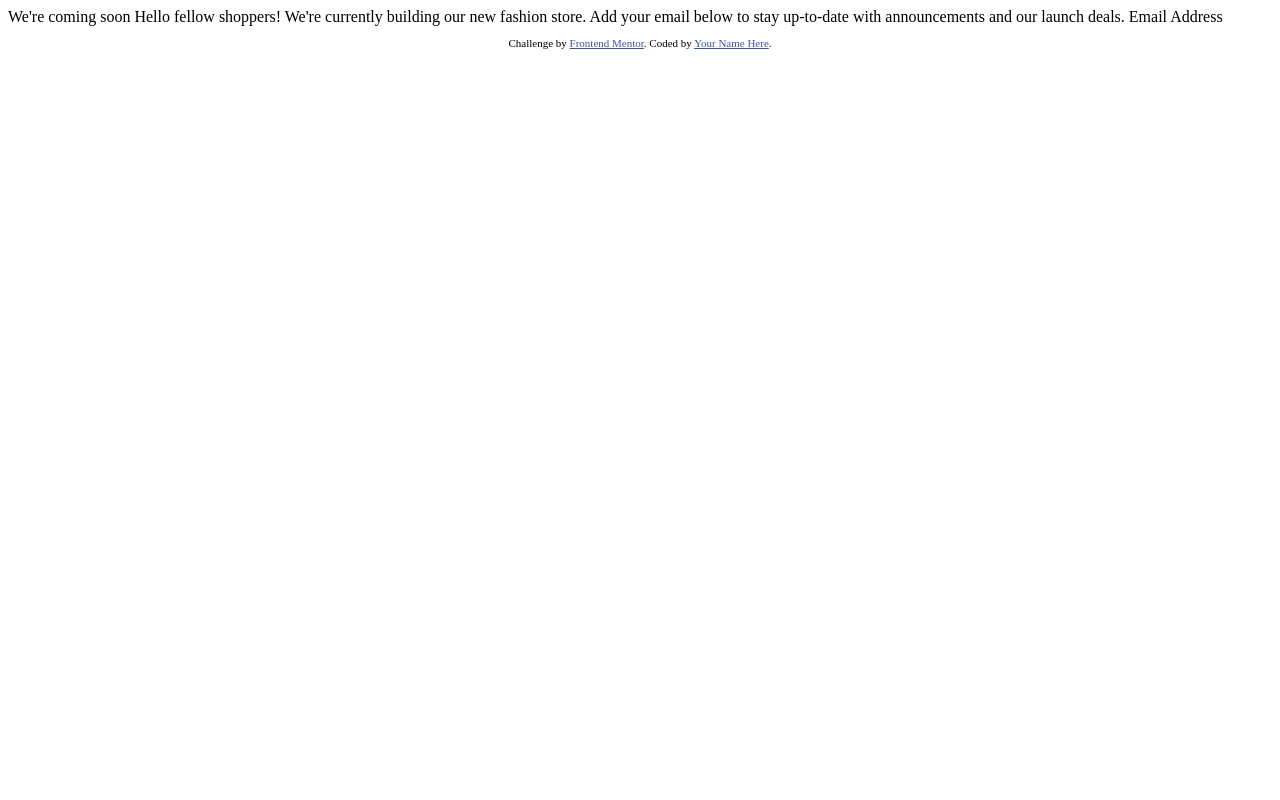
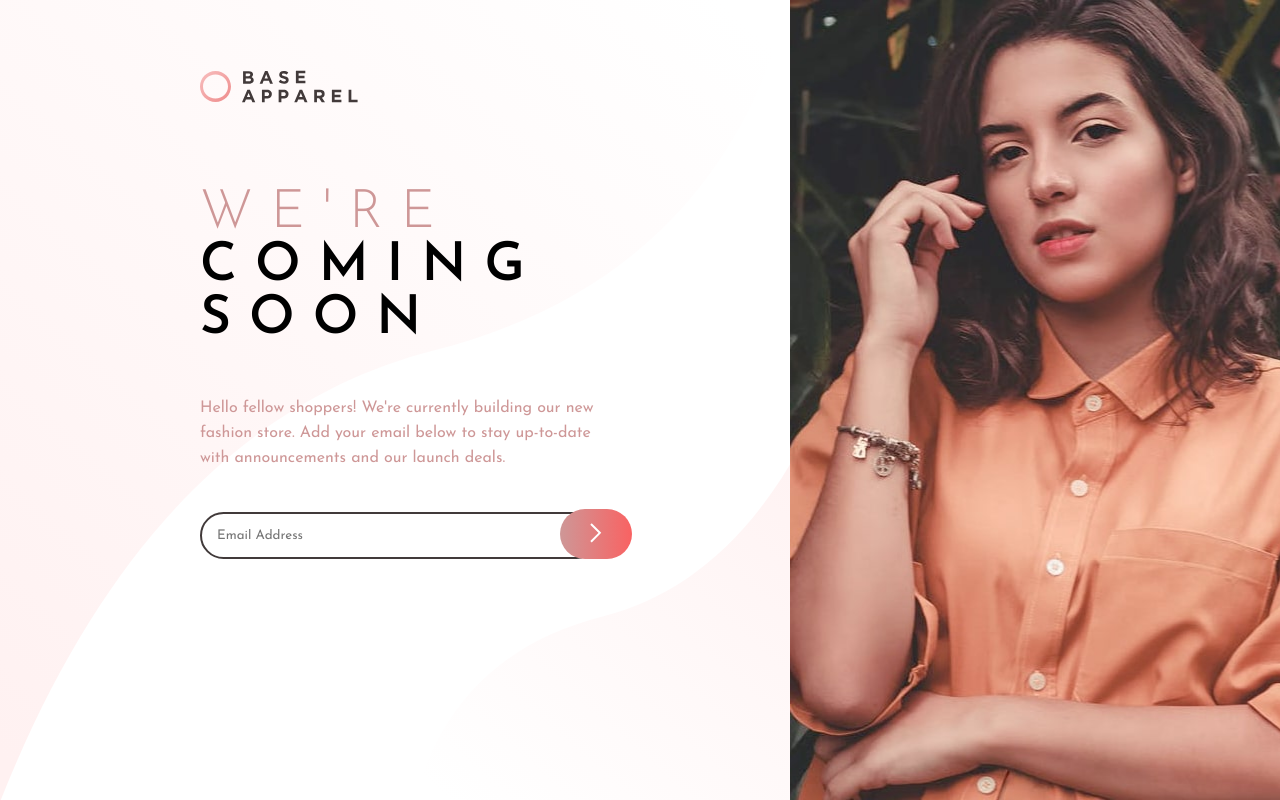
Before and after one commit to abhishek-vaish/frontendmentor, a plain HTML site: page index.htm in a window 1280 px wide. Drawn offline with Linux system fonts and the light colour scheme.

Commit message:
final commit

```diff
--- /dev/null
+++ b/app/scss/_global.scss
@@ -0,0 +1,155 @@
+@import "variable";
+
+*{
+    margin: 0;
+    padding: 0;
+    box-sizing: border-box;
+    font-family: 'Josefin Sans', sans-serif;
+    // background-image: url("/images/bg-pattern-desktop.svg");
+}
+
+body{
+    width: 100%;
+    height: 90vh;
+    background-image: url("/images/bg-pattern-desktop.svg");
+    background-repeat: no-repeat;
+    background-size: 65%;
+
+
+}
+
+.landing-page{
+    display: flex;
+    flex-direction: row;
+    justify-content: space-between;
+}
+
+.content{
+    width: 100%;
+    padding-left: 200px;
+    padding-top: 70px;
+}
+
+.background{
+    background-image: url("/images/hero-desktop.jpg");
+    background-repeat: no-repeat;
+    height: 100vh;
+    width: 70%;
+}
+
+.heading{
+    margin-top: 80px;
+    font-size: 40pt;
+}
+
+.light-font{
+    color: $desaturated-red;
+    font-weight: 200;
+    letter-spacing: 18px;
+}
+
+.heavy-font{
+    font-weight: 600;
+    letter-spacing: 18px;
+}
+
+.paragraph{
+    width: 400px;
+    color: $desaturated-red;
+    padding-top: 50px;
+    font-size: 16px;
+    line-height: 25px;
+}
+
+.email-address{
+    display:flex;
+    align-items: center;
+}
+
+.email-address input{
+    padding: 15px;
+    width: 400px;
+    border-style:solid;
+    border-radius: 50px;
+    border-color: $dark-grayish-red;
+    margin-top: 40px;
+}
+
+.email-address input:focus{
+    border-radius: 50px;
+    border: 3px, solid, $dark-grayish-red
+}
+
+.arrow-button{
+    background-image: linear-gradient(to right, $desaturated-red, $soft-red);
+    border: None;
+    padding: 10px 30px 10px 30px;
+    border-radius: 60px;
+    height: 50px;
+    margin-top: 38px;
+    margin-left: -40px;
+    box-shadow: -1px, 1px, 5px, $dark-grayish-red;
+}
+
+.arrow-button:focus{
+    border: None;
+    border-color: None;
+}
+
+:focus{
+    border: None;
+    border-color: None
+}
+
+@media only screen and (max-width:375px){
+    body{
+        background-image: url("/images/bg-pattern-desktop.svg");
+        background-repeat: no-repeat;
+        background-size: 400%;
+    }
+    .landing-page{
+        display: flex;
+        flex-direction: column;
+    }
+
+    .content{
+        padding: 0;
+    }
+
+    .content a img{
+        padding: 20px 0px 20px 20px;
+    }
+
+    .background{
+        background-image: None;
+        width: 0;
+        height: 0;
+    }
+
+    .mobile{
+        background-image: url("/images/hero-mobile.jpg");
+        width: 100%;
+        height: 50vh;
+        background-repeat: no-repeat;
+    }
+
+    .heading{
+        margin-top: 20px;
+        text-align: center;
+        font-size: 30pt;
+    }
+
+    .paragraph{
+        text-align: center;
+        width: fit-content;
+        padding: 20px;
+    }
+
+    .email-address{
+        margin: 0px 20px 50px 20px;
+    }
+
+    .email-address input{
+        background-color: transparent;
+    }
+}
--- /dev/null
+++ b/app/scss/_variable.scss
@@ -0,0 +1,4 @@
+$dark-grayish-red: hsl(0, 6%, 24%);
+$desaturated-red:  hsl(0, 36%, 70%);
+$soft-red: hsl(0, 93%, 68%);
+$white: #ffffff;
--- /dev/null
+++ b/app/scss/style.scss
@@ -0,0 +1,2 @@
+@import "global";
+@import "variable"
--- a/index.htm
+++ b/index.htm
@@ -5,6 +5,9 @@
   <meta name="viewport" content="width=device-width, initial-scale=1.0"> <!-- displays site properly based on user's device -->
 
   <link rel="icon" type="image/png" sizes="32x32" href="./images/favicon-32x32.png">
+  <link rel="stylesheet" href="/dist/css/style.css">
+  <link rel="preconnect" href="https://fonts.gstatic.com">
+  <link href="https://fonts.googleapis.com/css2?family=Josefin+Sans:wght@300;400;600&display=swap" rel="stylesheet">
 
   <title>Frontend Mentor | Base Apparel coming soon page</title>
 
@@ -16,6 +19,34 @@
 </head>
 <body>
 
+  <section class="landing-page">
+    <section class="content">
+      <a href="/">
+        <img src='/images/logo.svg' alt='logo'>
+      </a>
+      <section class="mobile"></section>
+      <section class="heading">
+        <h1 class='light-font'>WE'RE</h1>
+        <h1 class='heavy-font'>COMING</h1>
+        <h1 class='heavy-font'>SOON</h1>
+      </section>
+      <section class="paragraph">
+        <p>Hello fellow shoppers! We're currently building our new fashion store.
+          Add your email below to stay up-to-date with announcements and our launch deals.</p>
+      </section>
+      <section class="email-address">
+        <input type="email" name="email" placeholder= "Email Address">
+        <button class="arrow-button">
+          <img src="/images/icon-arrow.svg" alt="arrow">
+        </button>
+      </section>
+    </section>
+    <section class="background">
+    </section>
+  </section>
+
+
+  <!--
   We're coming soon
 
   Hello fellow shoppers! We're currently building our new fashion store.
@@ -29,5 +60,6 @@
       Coded by <a href="https://www.github.com/abhishekv5055">Your Name Here</a>.
     </p>
   </footer>
+-->
 </body>
 </html>
```
Also changed, not shown: dist/css/style.css (added), 1 other file.
